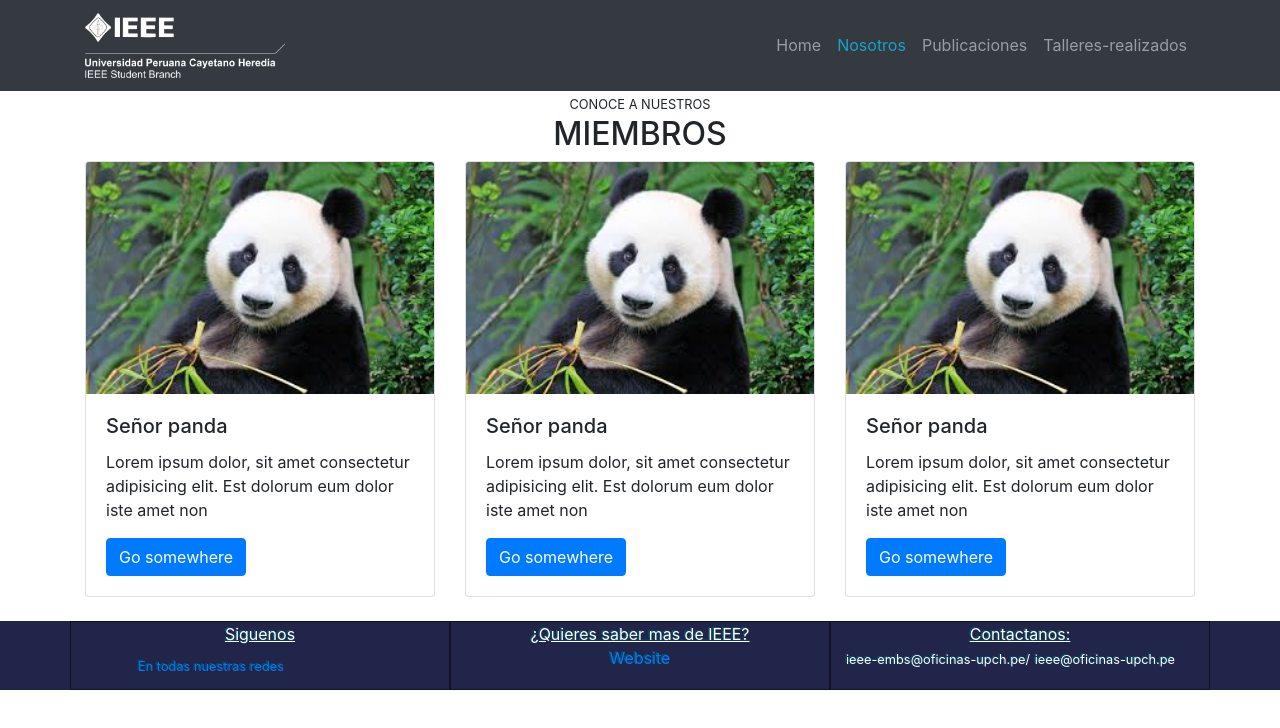
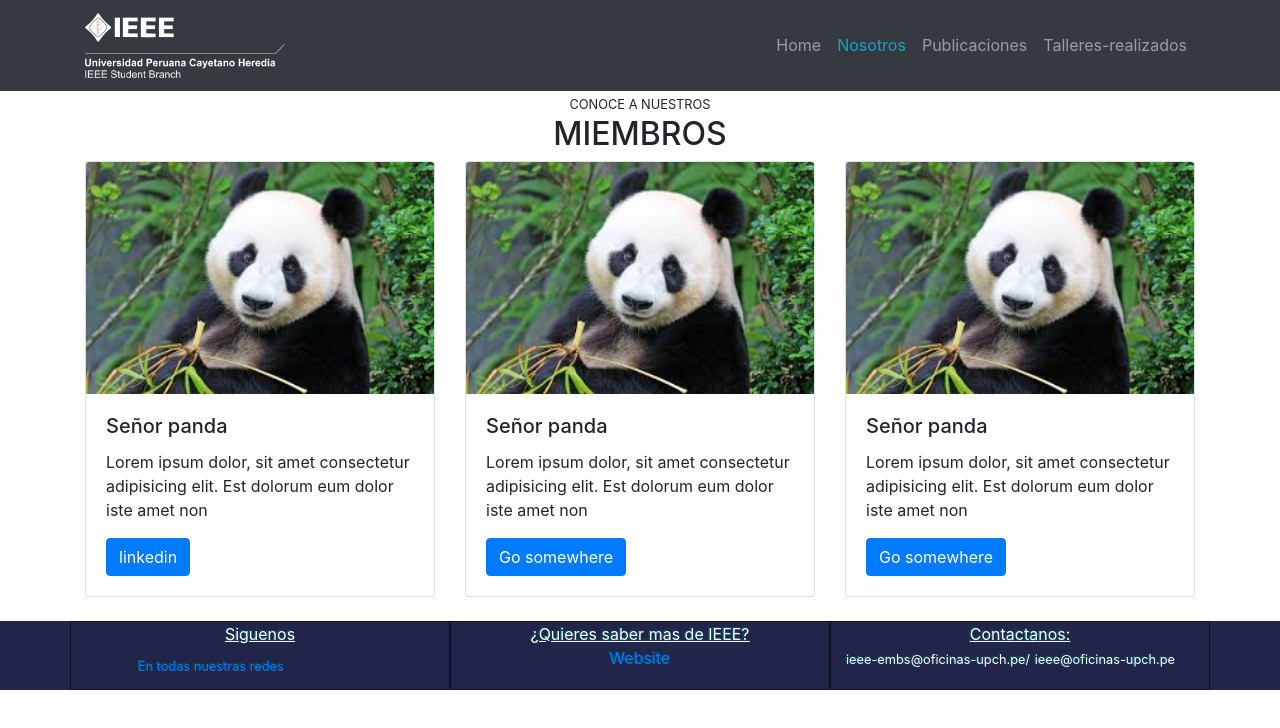
Before and after one commit to webupie/UCPH--IEEE-website, a plain HTML site: page index.html in a window 1280 px wide. Both pictures are taken after a click on the link "Nosotros". Drawn offline with nearby package versions, Linux system fonts and the light colour scheme.

Commit message:
Update index.html

```diff
--- a/index.html
+++ b/index.html
@@ -85,7 +85,7 @@
               <div class="card-body">
                 <h5 class="card-title">Señor panda</h5>
                 <p class="card-text">Lorem ipsum dolor, sit amet consectetur adipisicing elit. Est dolorum eum dolor iste amet non</p>
-                <a href="#" class="btn btn-primary">Go somewhere</a>
+                <a href="https://pe.linkedin.com/" class="btn btn-primary">linkedin</a>
               </div>
             </div>
           </div>
```
